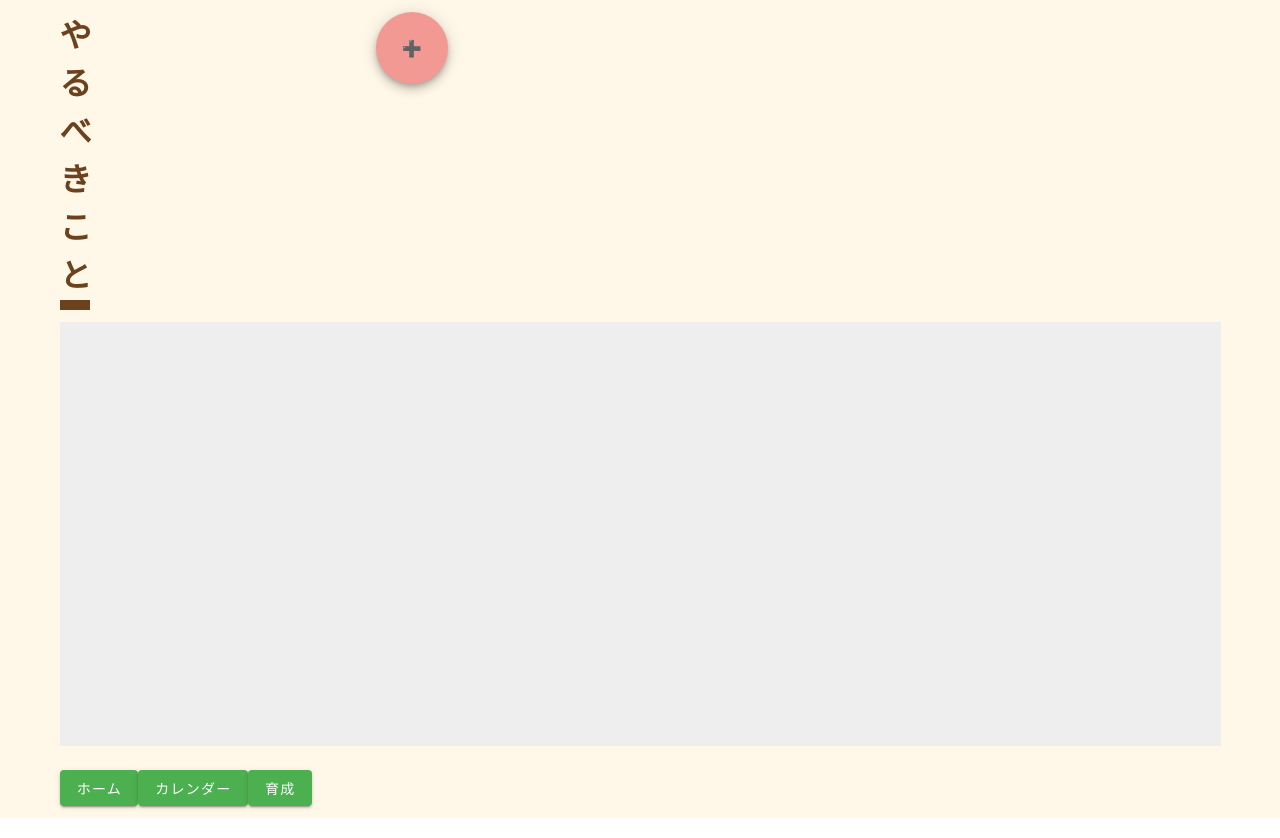
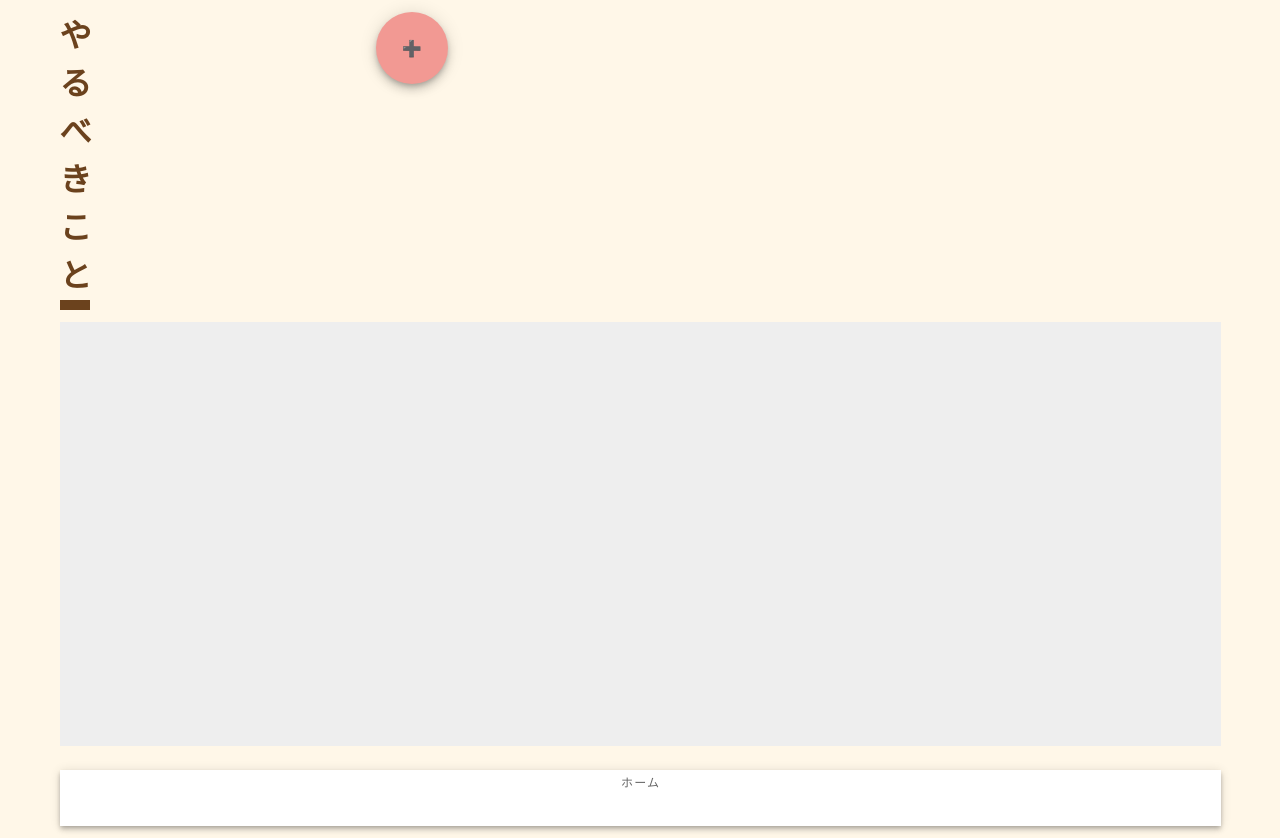
Before and after one commit to KK56ken/HackU_2020_vol.2_sysken, a Vue app in the folder raise_todo/: page /todo in a window 1280 px wide. Built offline with nearby package versions, Linux system fonts and the light colour scheme.

Commit message:
やることのボタンをホームだけに変更

```diff
--- a/raise_todo/src/pages/Todo.vue
+++ b/raise_todo/src/pages/Todo.vue
@@ -100,15 +100,16 @@
       </v-sheet>
     </v-container>
     <v-container>
+       <v-bottom-navigation
+      horizontal
+    >
       <router-link to="/">
-        <v-btn color="green" dark>ホーム</v-btn>
+        <v-btn dark >
+          <span>ホーム</span>
+
+        </v-btn>
       </router-link>
-      <router-link to="/Calendar">
-        <v-btn color="green" dark>カレンダー</v-btn>
-      </router-link>
-      <router-link to="/Raising">
-        <v-btn color="green" dark>育成</v-btn>
-      </router-link>
+       </v-bottom-navigation>
     </v-container>
   </div>
 </template>
```
